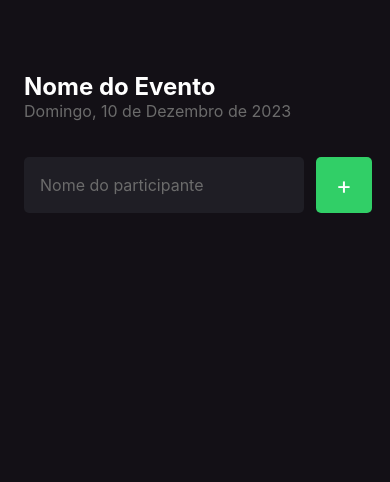
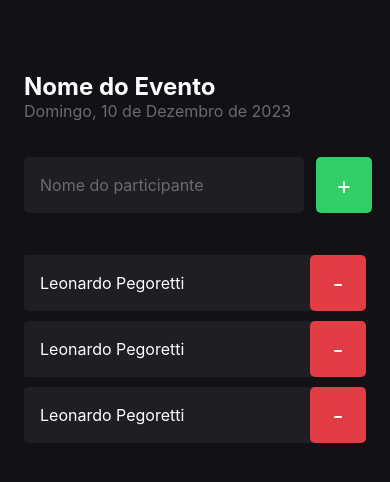
Before and after one commit to devH0K/imhere, a React Native app: screen / in a window 390 px wide. Shown: the top 482 px of the page. Built offline with nearby package versions, Linux system fonts and the light colour scheme.

Commit message:
criando componente participant

```diff
--- /dev/null
+++ b/src/components/Participant/index.tsx
@@ -0,0 +1,16 @@
+import { View, Text, TouchableOpacity } from "react-native";
+
+import { styles } from './styles';
+
+export function Participant(){
+    return(
+        <View style={styles.container}>
+
+            <Text style={styles.name}>Leonardo Pegoretti</Text>
+
+            <TouchableOpacity style={styles.button}>
+                <Text style={styles.buttonText}>-</Text>
+            </TouchableOpacity>
+        </View>
+    )
+}
--- /dev/null
+++ b/src/components/Participant/styles.ts
@@ -0,0 +1,30 @@
+import { StyleSheet } from "react-native";
+
+export const styles = StyleSheet.create({
+    container: {
+        width: '100%',
+        backgroundColor: '#1F1E25',
+        borderRadius: 4,
+        flexDirection: 'row',
+        alignItems: 'center',
+        marginBottom: 10
+    },
+    name: {
+        flex: 1,
+        fontSize: 16,
+        color: '#FFF',
+        marginLeft: 16
+    },
+    buttonText: {
+        color: '#FFF',
+        fontSize: 24
+    },
+    button: {
+        width: 56,
+        height: 56,
+        borderRadius: 5,
+        backgroundColor: "#E23C44",
+        alignItems: 'center',
+        justifyContent: 'center'
+    },
+});
--- a/src/screens/Home/index.tsx
+++ b/src/screens/Home/index.tsx
@@ -1,6 +1,8 @@
 // importacao de elementos
 import { Text, View, TextInput, TouchableOpacity } from 'react-native';
 import { styles } from './styles'
+
+import { Participant } from '../../components/Participant';
 
 // funcao padrao de criacao
 // ao ser inicializada a aplicao, esta funcao é a primeira a ser chamada
@@ -35,6 +37,10 @@ export default function Home(){
             </TouchableOpacity>
         </View>
 
+        <Participant></Participant>
+        <Participant></Participant>
+        <Participant></Participant>
+
     </View>
   )
 }
```
